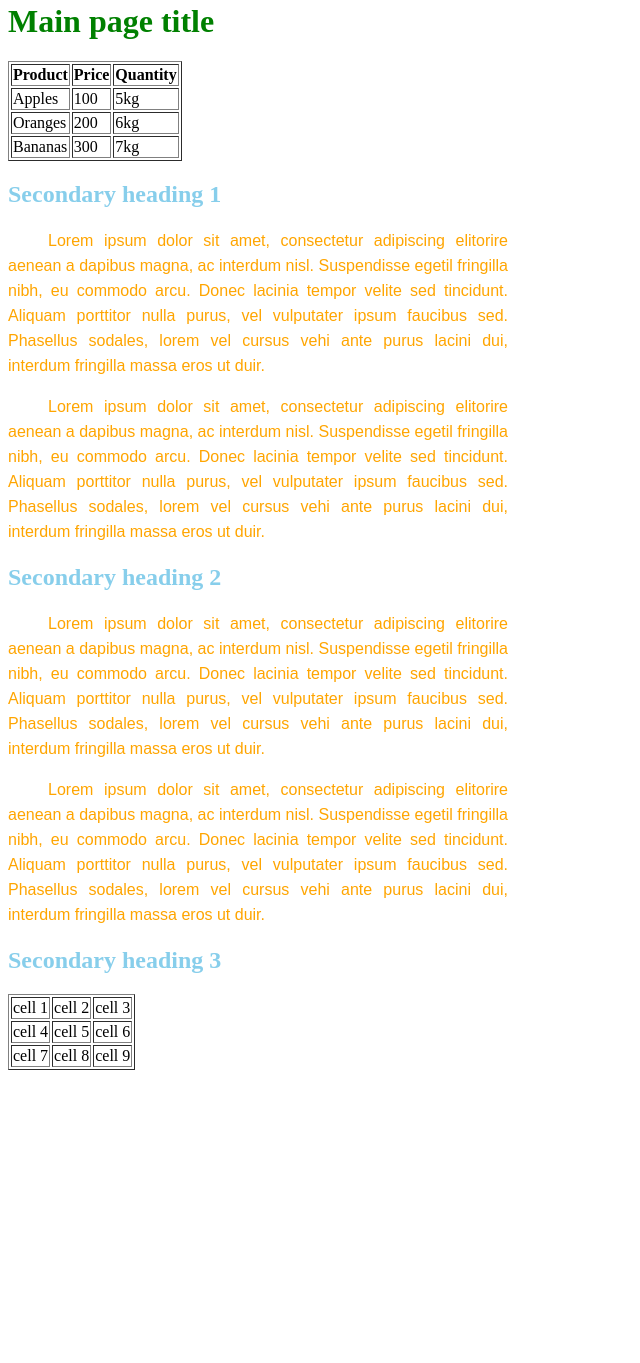
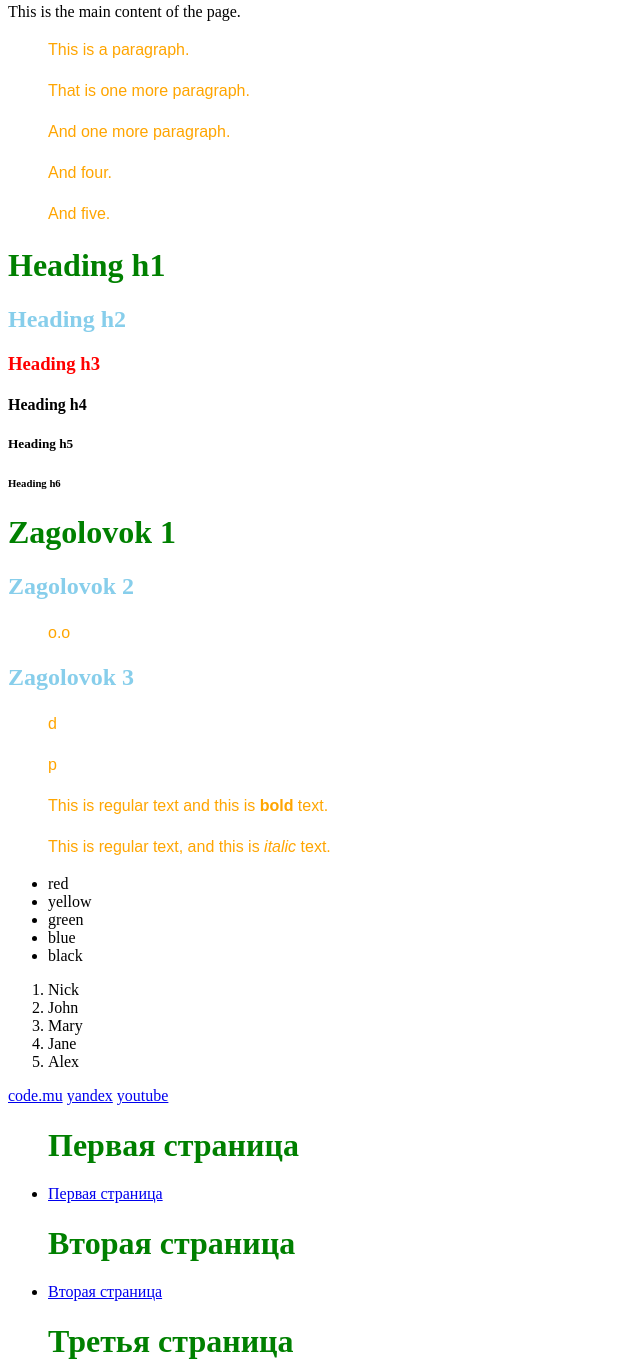
Before and after one commit to dailyokinawa/4laba, a plain HTML site: page 2/index.html in a window 1280 px wide. Shown: the part 5-1368 px from the top of the page, without its empty margins (0-640 px from the left). Before the commit the page ends 1083 px from the top, so only its background shows below. Drawn offline with Linux system fonts and the light colour scheme.

Commit message:
Add files via upload

```diff
--- a/2/index.html
+++ b/2/index.html
@@ -1,6 +1,121 @@
-<link rel="stylesheet" href="styles.css">
-<h1>Main page title</h1>
-<table border="1">
+<!DOCTYPE html>
+<html>
+	<head>
+		<meta charset="utf-8">
+		<title>This is the title</title>
+		<link rel="stylesheet" href="styles.css">
+	</head>
+	<body>
+		This is the main content of the page.
+
+<p>
+	This is a paragraph.
+</p>
+<p>
+	That is one more paragraph.
+</p>
+<p>
+	And one more paragraph.
+</p>
+<p>
+	And four.
+</p>
+<p>
+	And five.
+</p>
+
+<h1>Heading h1</h1>
+<h2>Heading h2</h2>
+<h3>Heading h3</h3>
+<h4>Heading h4</h4>
+<h5>Heading h5</h5>
+<h6>Heading h6</h6>
+
+<h1>Zagolovok 1</h1>
+<h2>Zagolovok 2</h2>
+<p>
+o.o
+</p>
+<h2>Zagolovok 3</h2>
+<p>
+d
+</p>
+<p>
+p
+</p>
+
+<p>
+	This is regular text and this is <b>bold</b> text.
+</p>
+
+<p>
+	This is regular text, and this is <i>italic</i> text.
+</p>
+
+<ul>
+	<li>red</li>
+	<li>yellow</li>
+	<li>green</li>
+	<li>blue</li>
+	<li>black</li>
+</ul>
+
+<ol>
+	<li>Nick</li>
+	<li>John</li>
+	<li>Mary</li>
+	<li>Jane</li>
+	<li>Alex</li>
+
+</ol>
+
+<a href="https://www.code.mu">code.mu</a>
+<a href="https://www.yandex.ru">yandex</a>
+<a href="https://www.youtube.com">youtube</a>
+
+<ul>
+<h1>Первая страница</h1>
+<li><a href="1.html">Первая страница</a></li>
+<h1>Вторая страница</h1>
+<li><a href="2.html">Вторая страница</a></li>
+<h1>Третья страница</h1>
+<li><a href="3.html">Третья страница</a></li>
+</ul>
+
+<img src="smile.png" width="300" height="100">
+<img src="smile.png" width="100" height="100">
+<img src="smile.png" width="100" height="70">
+
+<table border="1" width="400" height="300">
+	<!--Это будет первый ряд таблицы:-->
+	<tr>
+		<td>0</td>
+		<td>1</td>
+		<td>2</td>
+		<td>3</td>
+		<td>4</td>
+	</tr>
+
+	<!--Это будет второй ряд таблицы:-->
+	<tr>
+		<td>5</td>
+		<td>6</td>
+		<td>7</td>
+		<td>8</td>
+		<td>9</td>
+	</tr>
+
+	<!--Это будет третий ряд таблицы:-->
+	<tr>
+		<td>a</td>
+		<td>b</td>
+		<td>c</td>
+		<td>d</td>
+		<td>e</td>
+	</tr>
+</table>
+
+<table border="1" width="400" height="300">
 	<tr>
 		<th>Product</th>
 		<th>Price</th>
@@ -23,57 +138,5 @@
 	</tr>
 </table>
 
-<h2>Secondary heading 1</h2>
-<p>
-	Lorem ipsum dolor sit amet, consectetur adipiscing elitorire
-	aenean a dapibus magna, ac interdum nisl. Suspendisse egetil
-	fringilla nibh, eu commodo arcu. Donec lacinia tempor velite
-	sed tincidunt. Aliquam porttitor nulla purus, vel vulputater
-	ipsum faucibus sed. Phasellus sodales, lorem vel cursus vehi
-	ante purus lacini dui, interdum fringilla massa eros ut duir.
-</p>
-<p>
-	Lorem ipsum dolor sit amet, consectetur adipiscing elitorire
-	aenean a dapibus magna, ac interdum nisl. Suspendisse egetil
-	fringilla nibh, eu commodo arcu. Donec lacinia tempor velite
-	sed tincidunt. Aliquam porttitor nulla purus, vel vulputater
-	ipsum faucibus sed. Phasellus sodales, lorem vel cursus vehi
-	ante purus lacini dui, interdum fringilla massa eros ut duir.
-</p>
-
-<h2>Secondary heading 2</h2>
-<p>
-	Lorem ipsum dolor sit amet, consectetur adipiscing elitorire
-	aenean a dapibus magna, ac interdum nisl. Suspendisse egetil
-	fringilla nibh, eu commodo arcu. Donec lacinia tempor velite
-	sed tincidunt. Aliquam porttitor nulla purus, vel vulputater
-	ipsum faucibus sed. Phasellus sodales, lorem vel cursus vehi
-	ante purus lacini dui, interdum fringilla massa eros ut duir.
-</p>
-<p>
-	Lorem ipsum dolor sit amet, consectetur adipiscing elitorire
-	aenean a dapibus magna, ac interdum nisl. Suspendisse egetil
-	fringilla nibh, eu commodo arcu. Donec lacinia tempor velite
-	sed tincidunt. Aliquam porttitor nulla purus, vel vulputater
-	ipsum faucibus sed. Phasellus sodales, lorem vel cursus vehi
-	ante purus lacini dui, interdum fringilla massa eros ut duir.
-</p>
-
-<h2>Secondary heading 3</h2>
-<table border="1">
-	<tr>
-		<td>cell 1</td>
-		<td>cell 2</td>
-		<td>cell 3</td>
-	</tr>
-	<tr>
-		<td>cell 4</td>
-		<td>cell 5</td>
-		<td>cell 6</td>
-	</tr>
-	<tr>
-		<td>cell 7</td>
-		<td>cell 8</td>
-		<td>cell 9</td>
-	</tr>
-</table>
+	</body>
+</html>
```
